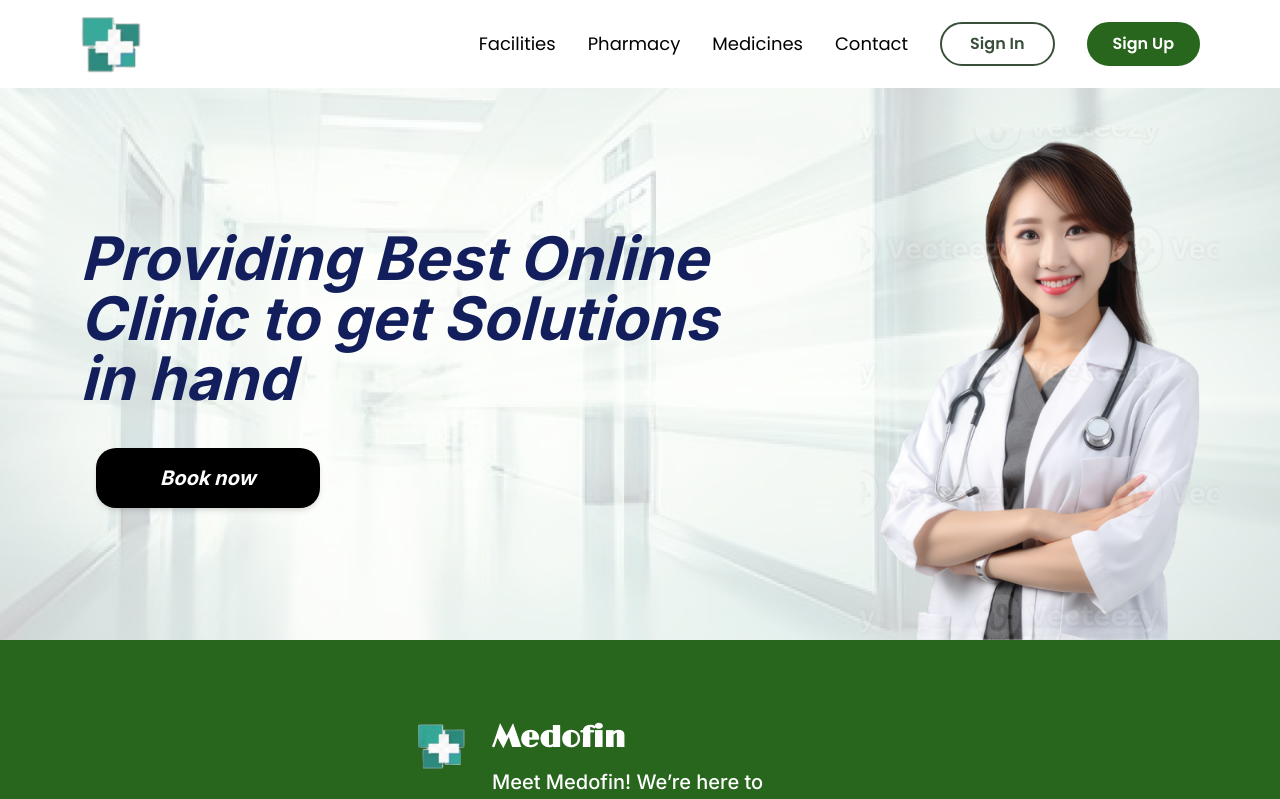
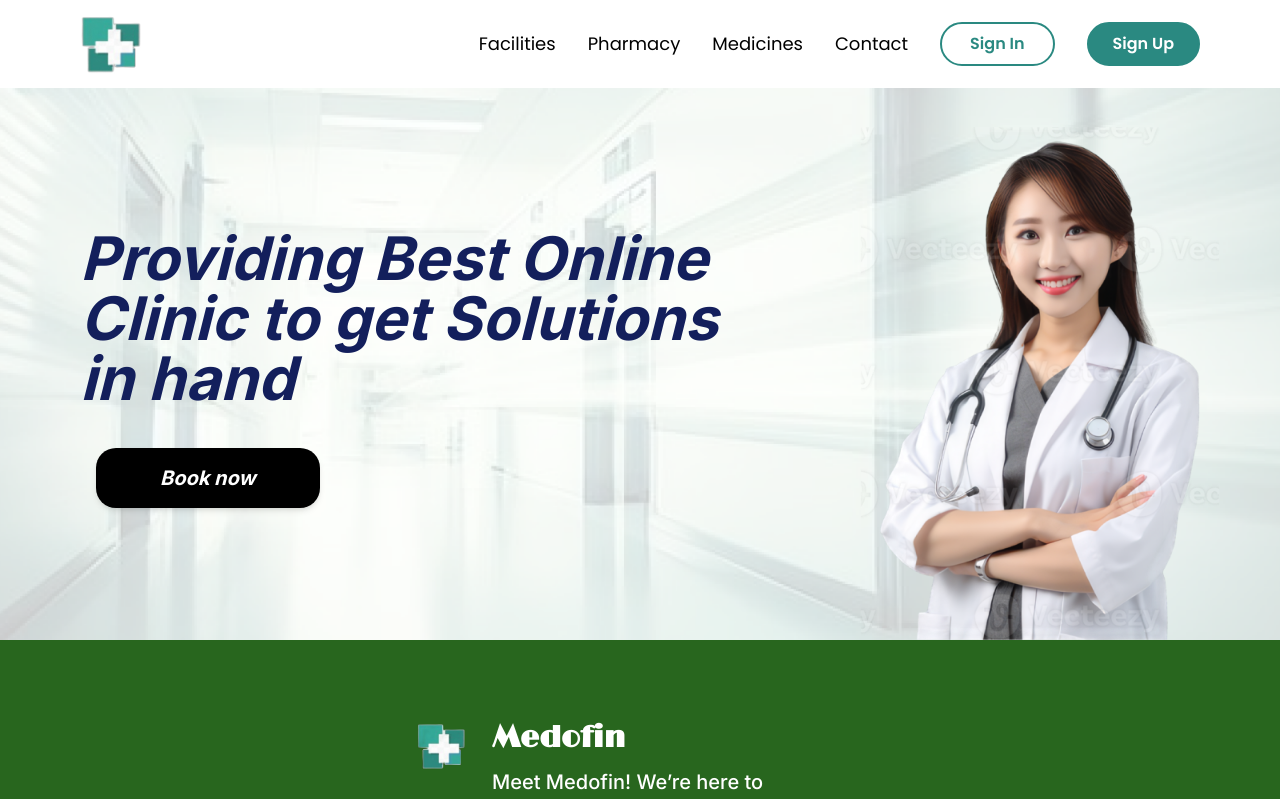
Before and after one commit to vishnubansal001/medofin, a React (Vite) app in the folder client/: page / in a window 1280 px wide. Shown: the top 799 px of the page. Built offline with nearby package versions, Linux system fonts and the light colour scheme; the HTML template or start-up script is replaced by a standard one; a web font is replaced by a local one.

Commit message:
Changes in Navbar UI

```diff
--- a/client/src/components/home/Navbar.jsx
+++ b/client/src/components/home/Navbar.jsx
@@ -40,13 +40,13 @@ const Navbar = () => {
             </Link>
             <button
               onClick={() => navigate("/sign-in")}
-              className="bg-white px-7 py-2 rounded-full border-2 border-[#3A4F39] font-semibold text-[#3a4f39]"
+              className="bg-white px-7 py-2 rounded-full border-2 border-[#2a8981] font-semibold  text-[#2a8981]"
             >
               Sign In
             </button>
             <button
               onClick={() => navigate("/sign-up")}
-              className="bg-[#28661E] px-6 py-2 rounded-full border-2 border-[#28661E] font-semibold text-white"
+              className="bg-[#2a8981] px-6 py-2 rounded-full border-2 border-[#2a8981] font-semibold text-white"
             >
               Sign Up
             </button>
```
